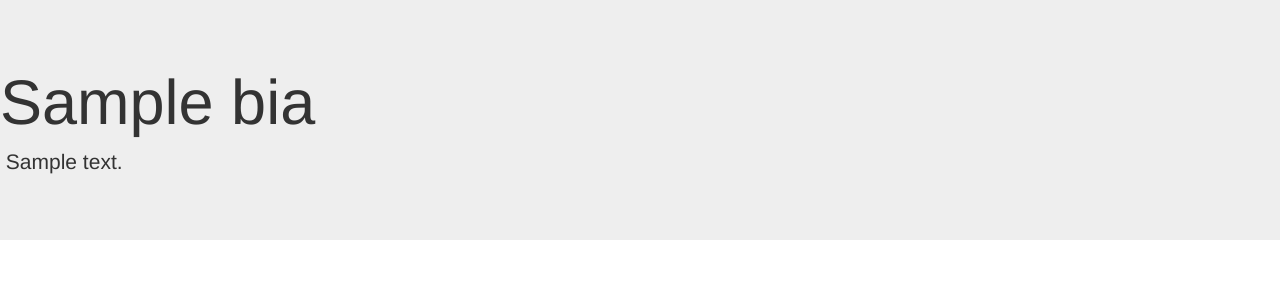
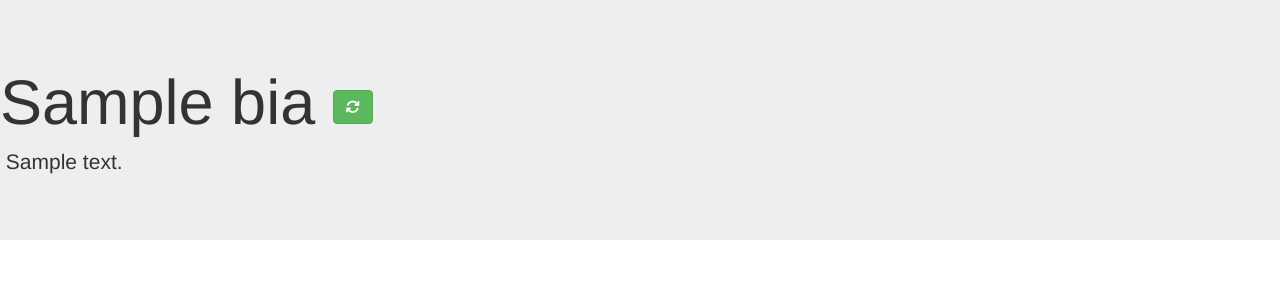
Before and after one commit to freyley/biasedgaming, a Django app: page / in a window 1280 px wide. Shown: the top 300 px of the page. Run offline with Django 3.2, Linux system fonts and the light colour scheme; tables that the repository leaves empty hold one stand-in row (values such as "Sample post"); some libraries are stand-ins or nearby versions.

Commit message:
refresh button

```diff
--- a/templates/home.html
+++ b/templates/home.html
@@ -10,7 +10,7 @@
   </head>
   <body>
   <div class="jumbotron">
-      <h1>{{ bias.name}}</h1>
+      <h1>{{ bias.name}} <a href="/" class="btn-success btn"><i class="fa fa-refresh"></i></a></h1>
       <p>
         <img src="{{ bias.image_url }}"/>
         {{bias.description}}
```
